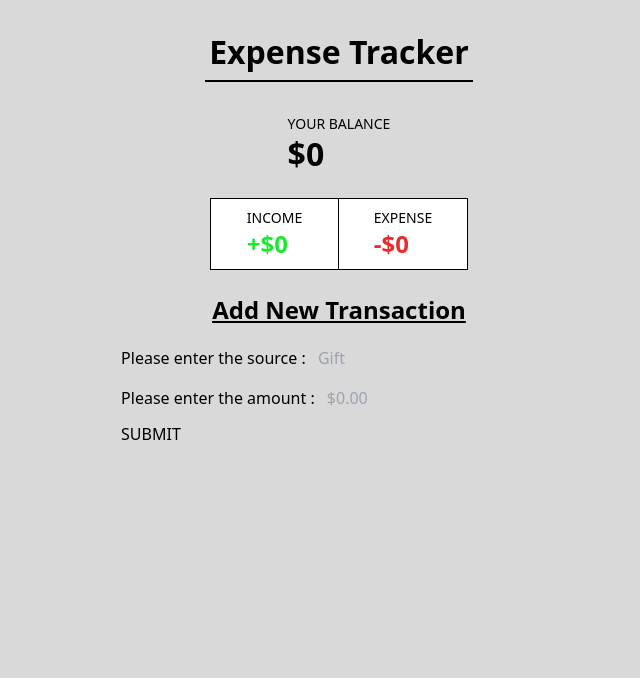
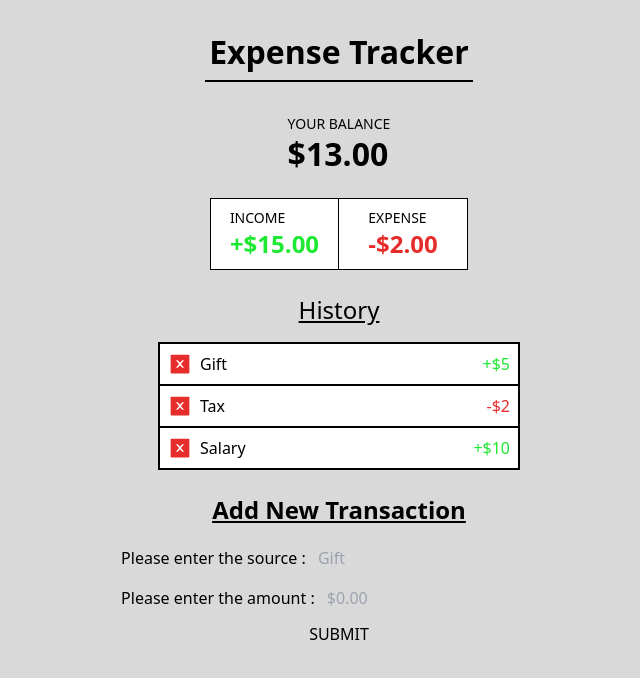
Before and after one commit to itzRaghav14/Expense-Tracker, a React (Create React App) app: page / in a window 1280 px wide. Shown: the top 678 px of the page, without its empty margins (301-941 px from the left). Built offline with nearby package versions, Linux system fonts and the light colour scheme.

Commit message:
fixed app height bug and removed scrollbars

```diff
--- a/public/index.html
+++ b/public/index.html
@@ -26,7 +26,7 @@
     -->
     <title>React App</title>
   </head>
-  <body>
+  <body class="remove-webkit-scroll_bar">
     <noscript>You need to enable JavaScript to run this app.</noscript>
     <div id="root"></div>
     <!--
--- a/src/App.jsx
+++ b/src/App.jsx
@@ -8,7 +8,7 @@ import { TransactionProvider } from './Contexts/TransactionState';
 function App() {
   return (
     <TransactionProvider>
-      <div className='w-screen h-screen bg-soft-gray flex flex-col items-center pt-6 gap-8'>
+      <div className='min-h-screen bg-soft-gray flex flex-col items-center pt-6 py-10 gap-8'>
         <Header />
         <div className="w-3/5 flex flex-col items-center justify-center gap-2">
           <Balance />
--- a/src/Components/AddTransaction.jsx
+++ b/src/Components/AddTransaction.jsx
@@ -9,6 +9,9 @@ const AddTransaction = () => {
 
     function handleSubmit(e) {
         e.preventDefault();
+        if(textInput.current.value == '' || amountInput.current.value == '') {
+            return;
+        }
         let newTransaction = {
             text : textInput.current.value,
             amount : + amountInput.current.value,
@@ -30,9 +33,9 @@ const AddTransaction = () => {
                     </div>
                     <div>
                         <label> Please enter the amount : </label>
-                        <input type="number" ref={amountInput} placeholder='$0.00' className='py-1 px-2 bg-inherit focus:outline-none w-24 remove-webkit' />
+                        <input type="number" ref={amountInput} placeholder='$0.00' className='py-1 px-2 bg-inherit focus:outline-none w-24 remove-webkit-spin_buttons' />
                     </div>
-                    <div>
+                    <div className='flex justify-center'>
                         <button type="submit" onClick={(e) => handleSubmit(e)}> SUBMIT </button>
                     </div>
                 </div>
--- a/src/Components/Balance.jsx
+++ b/src/Components/Balance.jsx
@@ -10,7 +10,7 @@ const Balance = () => {
   return (
     <div>
       <p className='text-sm font-medium'> YOUR BALANCE </p>
-      <h1 className='text-[2rem] font-bold leading-10'> {sign}$<span className="text-accent">{Math.abs(balance)} </span></h1>
+      <h1 className='text-[2rem] font-bold leading-10'> {sign}$<span className="text-accent">{Math.abs(balance).toFixed(2)} </span></h1>
     </div>
   )
 }
--- a/src/Components/IncomeExpenses.jsx
+++ b/src/Components/IncomeExpenses.jsx
@@ -21,14 +21,14 @@ const IncomeExpenses = () => {
 			<div className='w-32 px-4 py-2 flex flex-col justify-center items-center border-r border-black'>
         <div>
           <h3 className='text-sm'> INCOME </h3>
-          <p className='text-2xl font-semibold text-green'> +${incomeAmount} </p>
+          <p className='text-2xl font-semibold text-green'> +${incomeAmount.toFixed(2)} </p>
         </div>
 			</div>
 
 			<div className='w-32 px-4 py-2 flex flex-col justify-center items-center'>
         <div>
           <h3 className='text-sm'> EXPENSE </h3>
-          <p className='text-2xl font-semibold text-red'> -${Math.abs(expenseAmount)} </p>
+          <p className='text-2xl font-semibold text-red'> -${Math.abs(expenseAmount).toFixed(2)} </p>
         </div>
 			</div>
     </div>
--- a/src/Contexts/TransactionState.js
+++ b/src/Contexts/TransactionState.js
@@ -1,6 +1,19 @@
 import React, { createContext, useReducer } from 'react'
 
-let initalState = []
+let initalState = [
+    {
+        'text' : 'Gift',
+        'amount' : 5
+    },
+    {
+        'text' : 'Tax',
+        'amount' : -2
+    },
+    {
+        'text' : 'Salary',
+        'amount' : 10
+    }
+]
 
 export const transactionContext = createContext(initalState);
 
--- a/src/index.css
+++ b/src/index.css
@@ -2,7 +2,17 @@
 @tailwind components;
 @tailwind utilities;
 
-.remove-webkit::-webkit-outer-spin-button, .remove-webkit::-webkit-inner-spin-button {
+.remove-webkit-spin_buttons::-webkit-outer-spin-button, .remove-webkit-spin_buttons::-webkit-inner-spin-button {
     -webkit-appearance: none;
     margin: 0;
 }
+
+/* Remove Scrollbar */
+.remove-webkit-scroll_bar::-webkit-scrollbar { /* Chrome, Safari and Opera */
+    display: none;
+}
+
+.remove-webkit-scroll_bar {
+    -ms-overflow-style: none;  /* IE and Edge */
+    scrollbar-width: none;  /* Firefox */
+  }
```
